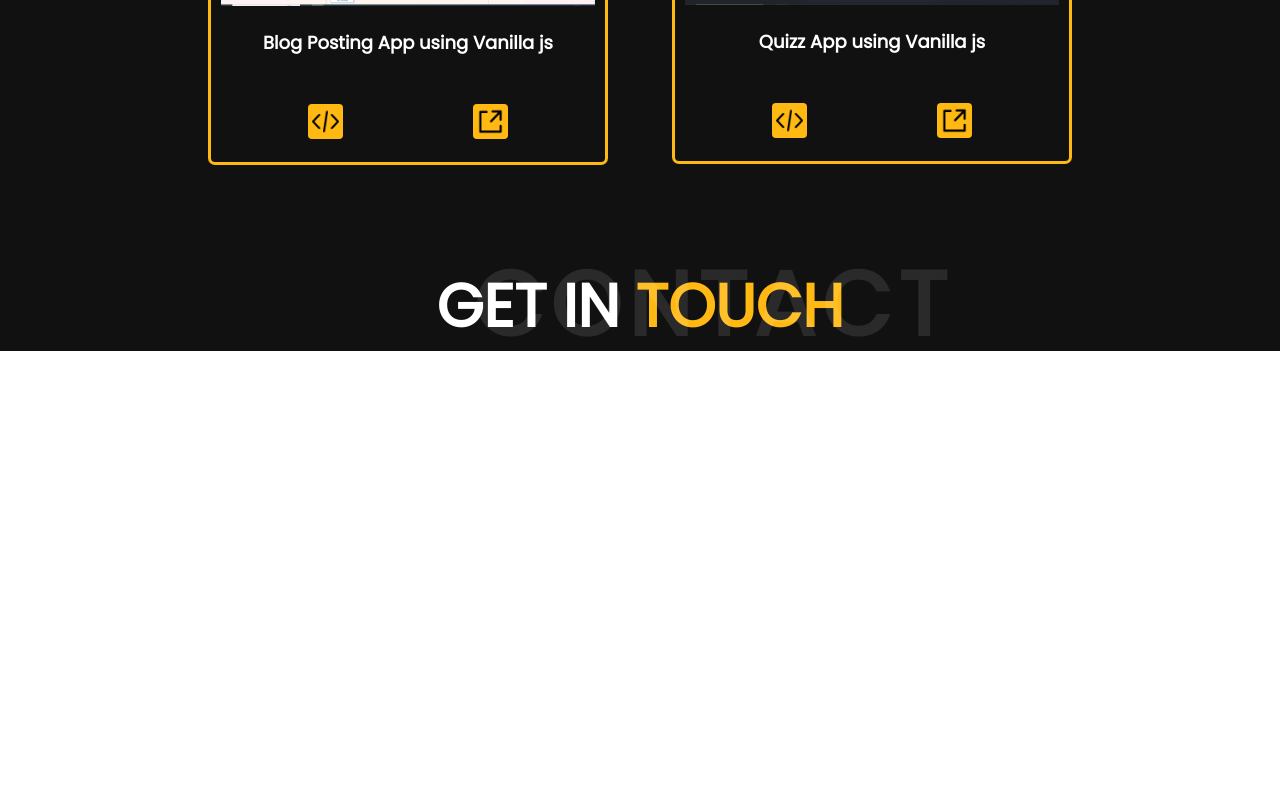
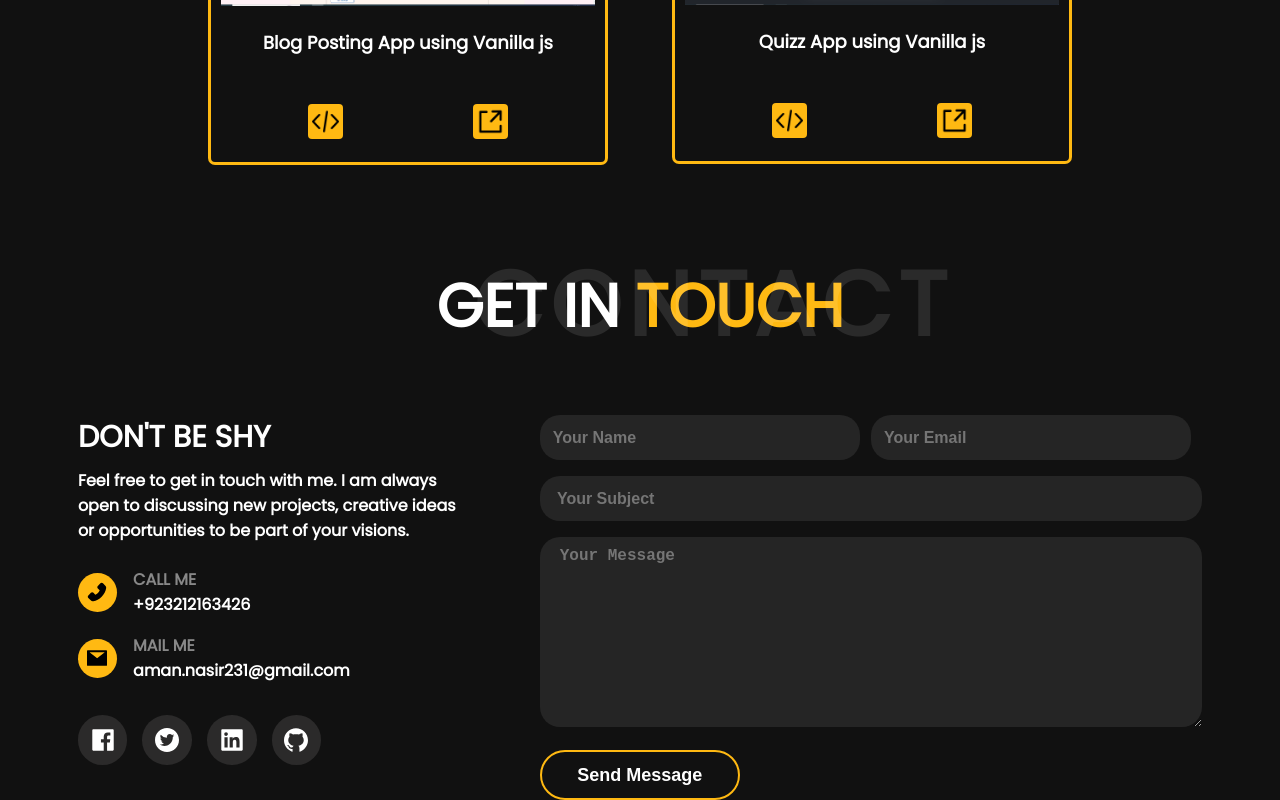
Before and after one commit to AmanNasir1/Portfolio, a React (Create React App) app: page / in a window 1280 px wide. Shown: the part 3913-4713 px from the top of the page. Before the commit the page ends 4286 px from the top, so only its background shows below. Built offline with nearby package versions, Linux system fonts and the light colour scheme.

Commit message:
Completed

```diff
--- a/src/pages/Contact.jsx
+++ b/src/pages/Contact.jsx
@@ -1,5 +1,12 @@
 import React from "react";
-
+import {
+  PhoneFilled,
+  MailFilled,
+  FacebookFilled,
+  TwitterCircleFilled,
+  LinkedinFilled,
+  GithubFilled,
+} from "@ant-design/icons";
 import "./contact.css";
 
 const Contact = () => {
@@ -11,8 +18,67 @@ const Contact = () => {
         </h1>
       </div>
       <div className="contact-content">
-        <div className="contact-address"></div>
-        <div className="contact-detail"></div>
+        <div className="contact-address">
+          <h3>Don't be shy</h3>
+          <p className="contact-address-para">
+            Feel free to get in touch with me. I am always open  to
+            discussing new projects, creative ideas or opportunities to
+            be part of your visions.
+          </p>
+          <div className="contact-address-info">
+            <PhoneFilled
+              style={{
+                backgroundColor: "#FFB912",
+                padding: "0.6rem",
+                borderRadius: "50%",
+                fontSize: "20px",
+              }}
+            />
+            <div>
+              <span>Call Me</span>
+              <p>+923212163426</p>
+            </div>
+          </div>
+          <div className="contact-address-info">
+            <MailFilled
+              style={{
+                backgroundColor: "#FFB912",
+                padding: "0.6rem",
+                borderRadius: "50%",
+                fontSize: "20px",
+              }}
+            />
+            <div>
+              <span>Mail Me</span>
+              <p>aman.nasir231@gmail.com</p>
+            </div>
+          </div>
+          <div className="social-media">
+            <FacebookFilled className="social-media-icon" />
+            <TwitterCircleFilled className="social-media-icon" />
+            <LinkedinFilled className="social-media-icon" />
+            <GithubFilled className="social-media-icon" />
+          </div>
+        </div>
+        <div className="contact-detail">
+          <div className="contact-detail-input-row">
+            <div>
+              <input type="text" placeholder="Your Name" />
+            </div>
+            <div>
+              <input type="text" placeholder="Your Email" />
+            </div>
+          </div>
+          <div className="contact-detail-input-row-2">
+            <input type="text" placeholder=" Your Subject "/>
+          </div>
+          <div className="contact-detail-input-row-3">
+            <textarea cols="30" rows="10" placeholder="Your Message"></textarea>
+          </div>
+          <div className="btn">
+            <button>Send Message</button>
+          </div>
+        </div>
       </div>
     </div>
   );
--- a/src/pages/contact.css
+++ b/src/pages/contact.css
@@ -13,12 +13,12 @@
     color: #FFB912;
 }
 
-.contact-header{
+.contact-header {
     position: relative;
     text-align: center;
 }
 
-.contact-header::before{
+.contact-header::before {
     content: "CONTACT";
     font-size: 90px;
     font-weight: 800;
@@ -30,3 +30,173 @@
     letter-spacing: 7px;
 
 }
+
+.contact-content {
+    margin-top: 4rem;
+    display: flex;
+    justify-content: space-evenly;
+    flex-wrap: wrap;
+}
+
+
+.contact-address {
+    width: 30%;
+}
+
+
+.contact-address h3 {
+    color: #fff;
+    font-size: 30px;
+    font-weight: 800;
+    text-transform: uppercase;
+}
+
+.contact-address-para {
+    color: #fff;
+    padding: 0.5rem 0;
+    font-weight: 600;
+}
+
+.contact-address-info {
+    display: flex;
+    align-items: center;
+    margin-top: 1rem;
+
+}
+
+.contact-address-info div {
+    margin-left: 1rem;
+}
+
+.contact-address-info div p {
+    color: #fff;
+    font-weight: bold;
+}
+
+.contact-address-info div span {
+    color: #888888;
+    font-weight: 800;
+    text-transform: uppercase;
+    padding-top: 3px;
+}
+
+.social-media {
+    margin-top: 2rem;
+}
+
+.social-media-icon {
+    background-color: #2B2A2A;
+    color: #fff;
+    font-size: 24px;
+    margin-right: 15px;
+    border-radius: 50%;
+    padding: 0.8rem;
+}
+
+
+
+.contact-detail-input-row {
+    display: flex;
+
+}
+
+.contact-detail-input-row div {
+    margin: 0 0.7rem 0 0;
+}
+
+.contact-detail-input-row div input {
+    width: 320px;
+    height: 45px;
+    border-radius: 20px;
+    background-color: #252525;
+    color: #fff;
+    border: none;
+    padding: 0 13px;
+    font-size: 16px;
+    font-weight: 600;
+    outline: none;
+}
+
+.contact-detail-input-row div input:focus {
+    border: 2px solid #FFB912;
+}
+
+.contact-detail-input-row-2 input {
+    width: 100%;
+    height: 45px;
+    border-radius: 20px;
+    margin: 1rem 0;
+    background-color: #252525;
+    border: none;
+    font-size: 16px;
+    padding: 0 13px;
+    font-weight: 600;
+    outline: none;
+
+}
+
+.contact-detail-input-row-2 input:focus {
+    border: 2px solid #FFB912;
+
+}
+
+.contact-detail-input-row-3 textarea {
+    width: 100%;
+    border-radius: 20px;
+    background-color: #252525;
+    border: none;
+    padding: 10px 20px 0 20px;
+    font-size: 16px;
+    font-weight: 600;
+    outline: none;
+
+    color: #fff;
+}
+
+.contact-detail-input-row-3 textarea :focus {
+    border: 2px solid #FFB912;
+
+}
+
+.btn button {
+    width: 200px;
+    height: 50px;
+    border-radius: 50px;
+    margin-top: 1rem;
+    border: 2px solid #FFB912;
+    color: #fff;
+    background-color: transparent;
+    font-size: 18px;
+    font-weight: bold;
+    cursor: pointer;
+
+}
+
+.btn button:hover {
+    background-color: #FFB912;
+    transition-duration: 0.2s;
+}
+
+@media screen and (max-width:1080px) {
+    .contact-content {
+        justify-content: flex-start;
+    }
+
+    .contact-address {
+        width: 100%;
+        margin: 0 2rem 3rem 2rem;
+    }
+
+    .contact-detail {
+        width: 100%;
+        margin: 1rem 1rem 4rem 1rem;
+    }
+
+    .contact-detail-input-row div {
+        width: 50%;
+    }
+
+    .contact-detail-input-row div input {
+        width: 100%;
+    }
+}
```
